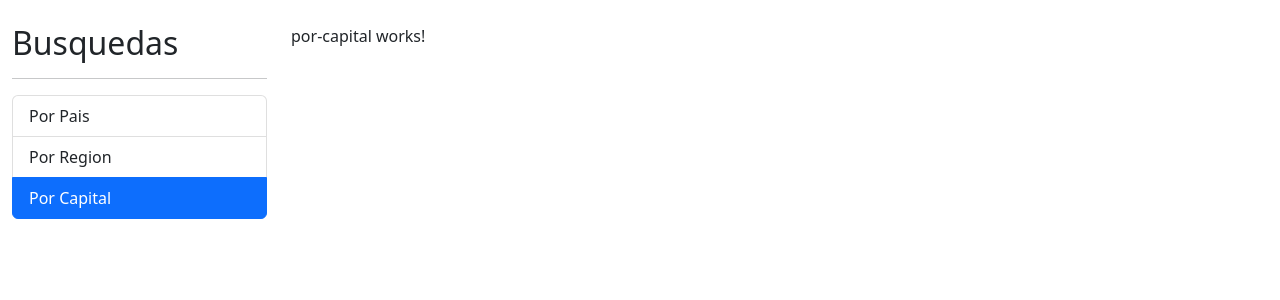
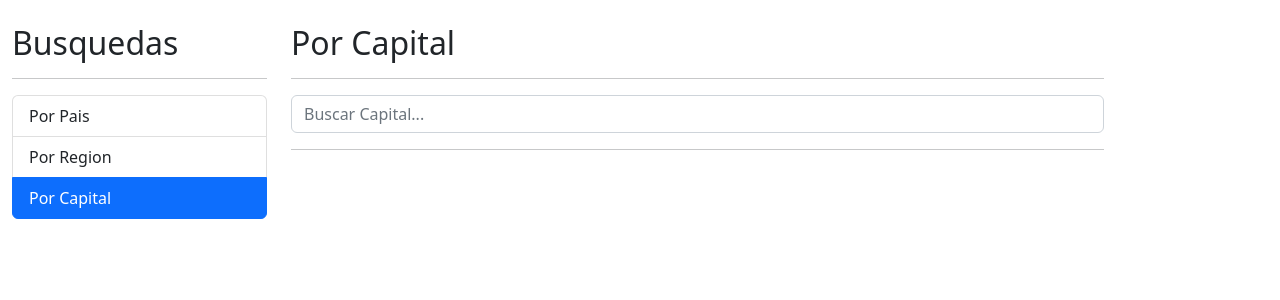
Before and after one commit to jorgejaaziel/03-paises-app, an Angular app: page /capital in a window 1280 px wide. Shown: the top 300 px of the page. Built offline with nearby package versions, Linux system fonts and the light colour scheme.

Commit message:
Por capital

```diff
--- a/src/app/pais/components/pais-input/pais-input.component.html
+++ b/src/app/pais/components/pais-input/pais-input.component.html
@@ -1,4 +1,4 @@
 
 <form (ngSubmit)="buscar()" autocomplete="off">
-  <input type="text" class="form-control" name="termino" [(ngModel)]="termino" placeholder="Buscar país..">
+  <input type="text" class="form-control" name="termino" [(ngModel)]="termino" (input)="teclaPresionada()" [placeholder]="placeholder"/>
 </form>
--- a/src/app/pais/components/pais-input/pais-input.component.ts
+++ b/src/app/pais/components/pais-input/pais-input.component.ts
@@ -1,4 +1,6 @@
-import { Component, EventEmitter, OnInit, Output } from '@angular/core';
+
+import { Component, EventEmitter, Input, OnInit, Output } from '@angular/core';
+import { Subject,debounceTime } from 'rxjs';
 
 @Component({
   selector: 'app-pais-input',
@@ -7,18 +9,28 @@
 })
 export class PaisInputComponent implements OnInit {
 
+  @Input() placeholder: string = 'Buscar...';
   @Output() onEnter: EventEmitter<string> = new EventEmitter<string>();
+  @Output() onDebounce: EventEmitter<string> = new EventEmitter<string>();
+
+  debonce: Subject<string> = new Subject<string>();
 
   termino: string = '';
 
   constructor() { }
 
   ngOnInit(): void {
+    this.debonce.pipe(debounceTime(300)).subscribe(termino => {
+     this.onDebounce.emit(termino);
+    })
   }
 
   buscar() {
-    console.log(this.termino)
+  //console.log(this.termino)
     this.onEnter.emit(this.termino);
   }
 
+  teclaPresionada() {
+    this.debonce.next(this.termino);
+  }
 }
--- a/src/app/pais/components/pais-table/pais-table.component.html
+++ b/src/app/pais/components/pais-table/pais-table.component.html
@@ -13,7 +13,7 @@
     <tr *ngFor="let pais of paises; let i = index">
       <td>{{i+1}}</td>
       <td><img class="small-flag" [src]="pais.flags.png"></td>
-      <td>{{pais.name.common}}</td>
+      <td>{{pais.capital[0]}} - {{pais.name.common}}</td>
       <td>{{ pais.population | number }}</td>
       <td>
         <a [routerLink]="['/pais/', pais.cca2]" class="btn btn-primary">Ver...</a>
--- a/src/app/pais/pages/por-capital/por-capital.component.html
+++ b/src/app/pais/pages/por-capital/por-capital.component.html
@@ -1 +1,24 @@
-<p>por-capital works!</p>
+<h2>Por Capital</h2>
+
+<hr>
+
+
+<div class="row">
+  <div class="col">
+   <app-pais-input (onEnter)="buscar($event)" [placeholder]="'Buscar Capital...'"></app-pais-input>
+  </div>
+</div>
+
+<hr>
+
+<div *ngIf="hayError" class="alert alert-danger">
+  No se encontro el termino: {{termino}}
+</div>
+
+<div *ngIf="paises.length!==0" class="row">
+  <div class="col">
+    <app-pais-table [paises]="paises"></app-pais-table>
+
+  </div>
+
+</div>
--- a/src/app/pais/pages/por-capital/por-capital.component.ts
+++ b/src/app/pais/pages/por-capital/por-capital.component.ts
@@ -1,4 +1,6 @@
 import { Component, OnInit } from '@angular/core';
+import { Country } from '../../interfaces/pais.interface';
+import { PaisService } from '../../services/pais.service';
 
 @Component({
   selector: 'app-por-capital',
@@ -7,9 +9,26 @@
 })
 export class PorCapitalComponent implements OnInit {
 
-  constructor() { }
+  paises: Country[] = []
+  termino: string = '';
+  hayError: boolean = false;
 
-  ngOnInit(): void {
+  constructor( private paisService: PaisService) { }
+
+  ngOnInit(): void { }
+
+  buscar(termino: string) {
+    this.hayError=false;
+    this.termino=termino;
+    console.log(this.termino)
+    this.paisService.buscarCapital(this.termino).subscribe( paises => {
+
+      this.paises = paises;
+
+    }, (error) => {
+      this.hayError = true;
+      this.paises = []
+    });
   }
 
 }
--- a/src/app/pais/pages/por-pais/por-pais.component.html
+++ b/src/app/pais/pages/por-pais/por-pais.component.html
@@ -5,7 +5,7 @@
 
 <div class="row">
   <div class="col">
-   <app-pais-input (onEnter)="buscar($event)"></app-pais-input>
+   <app-pais-input (onEnter)="buscar($event)" (onDebounce)="sugerencias($event)" [placeholder]="'Buscar Pais...'"></app-pais-input>
   </div>
 </div>
 
--- a/src/app/pais/pages/por-pais/por-pais.component.ts
+++ b/src/app/pais/pages/por-pais/por-pais.component.ts
@@ -25,10 +25,19 @@
 
       this.paises = paises;
 
+
+
+
     }, (error) => {
       this.hayError = true;
       this.paises = []
     });
+
+
   }
 
+  sugerencias(termino: string) {
+  //console.log(termino)
+  this.hayError = false;
 }
+}
--- a/src/app/pais/services/pais.service.ts
+++ b/src/app/pais/services/pais.service.ts
@@ -18,5 +18,10 @@
     return this.http.get<Country[]>(url);
   }
 
+  buscarCapital( termino: string ): Observable<Country[]>  {
+    const url = `${this._apiUrl}/capital/${termino}`;
+    return this.http.get<Country[]>(url);
+  }
+
 
 }
```
